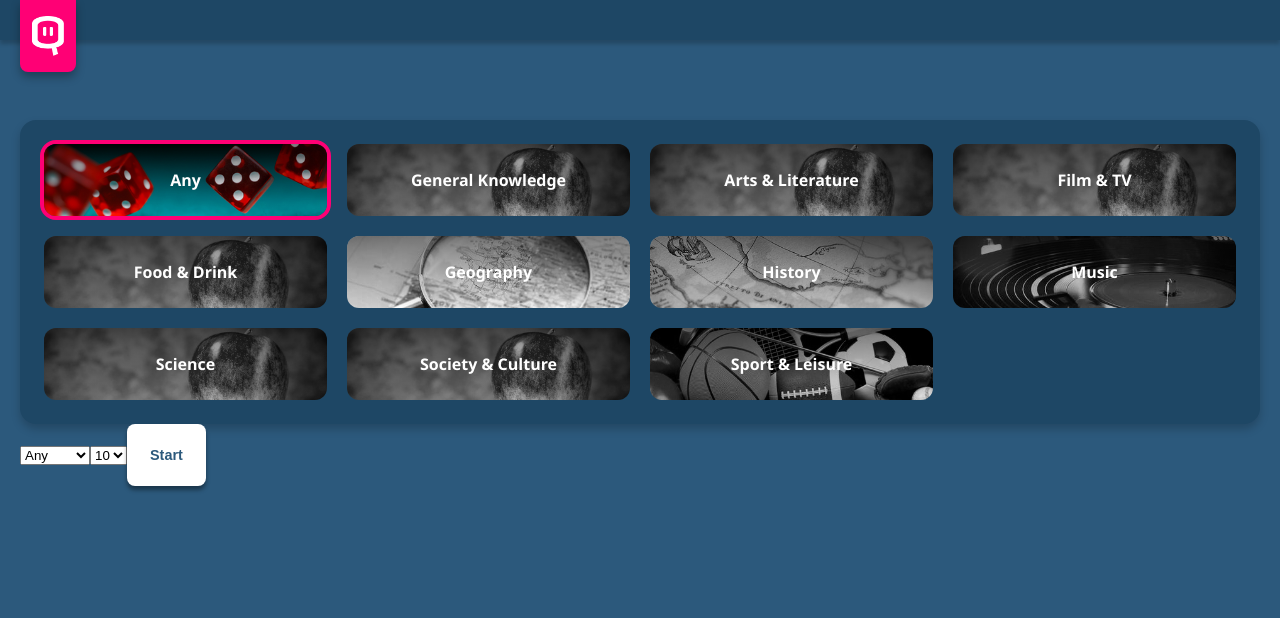
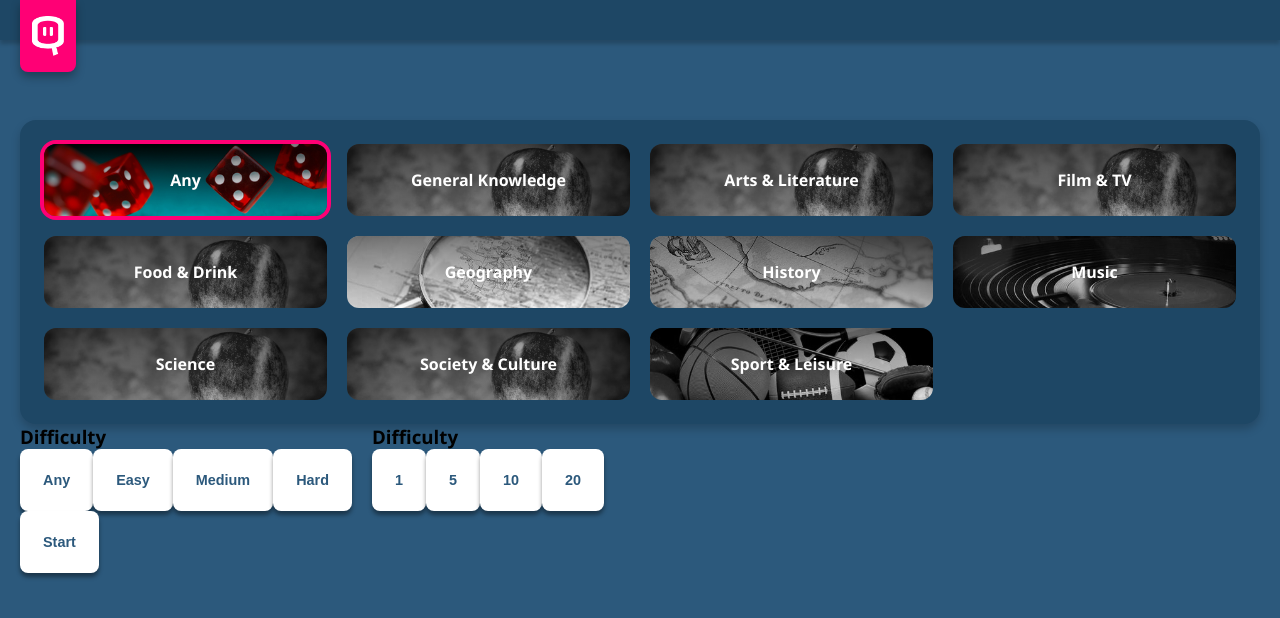
Before and after one commit to RmiMekaa/QuizzApp, a React (Create React App) app: page / in a window 1280 px wide. Shown: the top 618 px of the page. Built offline with nearby package versions, Linux system fonts and the light colour scheme.

Commit message:
Create components dor difficult and quantity to replace the select buttons

```diff
--- /dev/null
+++ b/src/components/Difficulties.jsx
@@ -0,0 +1,18 @@
+import React from 'react'
+import { difficultyOptions } from '../data/SelectOptions'
+
+export default function Difficulties({ selectedDifficulty, setDifficulty }) {
+  return (
+    <section className='optionContainer'>
+      <h3 className='optionContainer__heading'>Difficulty</h3>
+      {difficultyOptions.map(option => {
+        return <button
+          className={(option === selectedDifficulty) ? 'optionContainer__button selected' : 'optionContainer__button'}
+          onClick={() => setDifficulty(option)}
+        >
+          {option}
+        </button>
+      })}
+    </section>
+  )
+}
--- /dev/null
+++ b/src/components/Quantity.jsx
@@ -0,0 +1,18 @@
+import React from 'react'
+import { quantityOptions } from '../data/SelectOptions'
+
+export default function Quantity({ selectedQuantity, setQuantity }) {
+  return (
+    <section className='optionContainer'>
+      <h3 className='optionContainer__heading'>Difficulty</h3>
+      {quantityOptions.map(option => {
+        return <button
+          className={(option === selectedQuantity) ? 'optionContainer__button selected' : 'optionContainer__button'}
+          onClick={() => setQuantity(option)}
+        >
+          {option}
+        </button>
+      })}
+    </section>
+  )
+}
--- a/src/pages/HomePage.jsx
+++ b/src/pages/HomePage.jsx
@@ -1,7 +1,8 @@
 import React from 'react'
 import { useNavigate } from 'react-router-dom'
-import { categoryOptions, difficultyOptions, quantityOptions } from '../data/SelectOptions'
 import Categories from '../components/Categories';
+import Difficulties from '../components/Difficulties';
+import Quantity from '../components/Quantity';
 
 export default function HomePage({
   selectedDifficulty,
@@ -16,14 +17,12 @@ export default function HomePage({
   return (
     <main className='homePage'>
       <Categories {...{ selectedCategory, setCategory }} />
-      <select onChange={(e) => setDifficulty(e.target.value)}>
-        {difficultyOptions.map(option => <option key={option}>{option}</option>)}
-      </select>
-      <select value={selectedQuantity} onChange={(e) => setQuantity(e.target.value)}>
-        {quantityOptions.map(option => <option key={option}>{option}</option>)}
-      </select>
+      <div style={{ display: 'flex', gap: '1.25rem' }}>
+        <Difficulties {...{ selectedDifficulty, setDifficulty }} />
+        <Quantity {...{ selectedQuantity, setQuantity }} />
+      </div>
 
-      <button onClick={() => {
+      <button className='startButton' onClick={() => {
         navigate('/quizz')
       }}>Start</button>
     </main>
--- /dev/null
+++ b/src/style/components/difficulties.scss
@@ -0,0 +1,27 @@
+.optionContainer {
+  @include defaultContainer;
+  display: grid;
+  grid-template-columns: repeat(4, 1fr);
+  gap: 1.25rem;
+  width: 50%;
+
+  &__heading {
+    display: none;
+  }
+
+  &__button {
+    @include styledButton;
+    box-sizing: border-box;
+    border: 3px solid transparent;
+
+    &:hover {
+      background-color: $primary;
+      color: white;
+    }
+
+    &.selected {
+      background-color: $primary;
+      color: white;
+    }
+  }
+}
```
